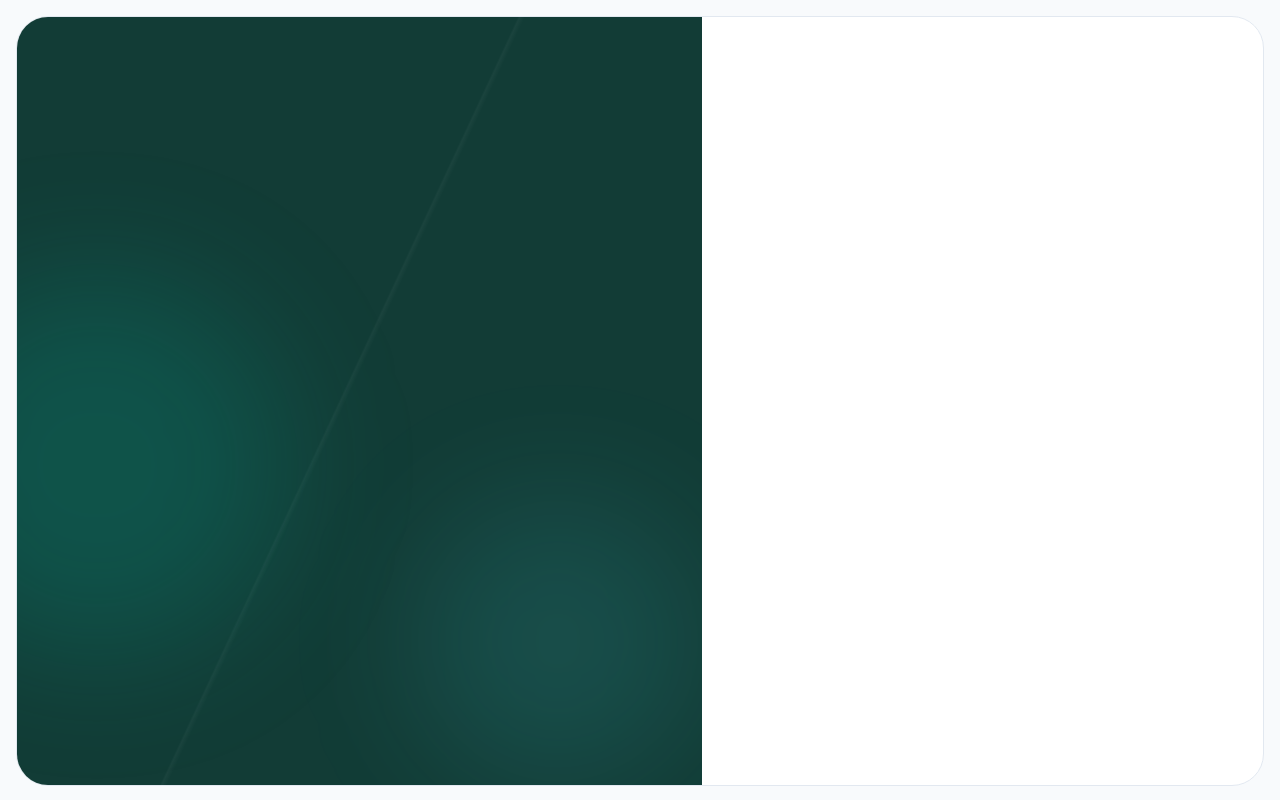
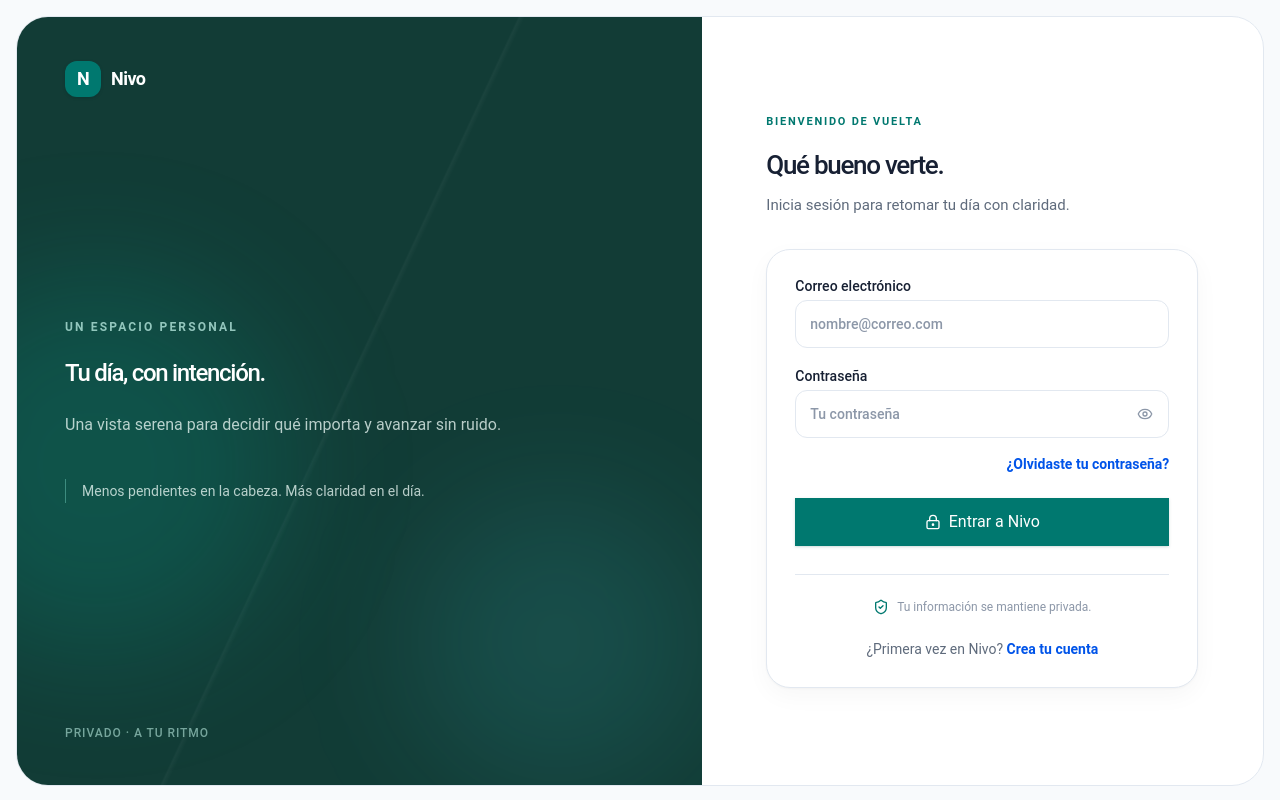
Before and after one commit to sebaguerrerof/nivo, a React (Vite) app: page /login in a window 1280 px wide. Built offline with nearby package versions, Linux system fonts and the light colour scheme; no server answers.

Commit message:
fix: keep motion content visible

```diff
--- a/src/components/motion/motion-reveal.tsx
+++ b/src/components/motion/motion-reveal.tsx
@@ -13,10 +13,10 @@ export function MotionReveal({ children, className, delay = 0 }: MotionRevealPro
 
   return (
     <m.div
-      animate={{ opacity: 1, y: 0 }}
+      animate={reducedMotion ? undefined : { y: 0 }}
       className={cn(className)}
-      initial={reducedMotion ? false : { opacity: 0, y: 12 }}
-      transition={reducedMotion ? { duration: 0 } : { delay, duration: 0.36, ease: [0.16, 1, 0.3, 1] }}
+      initial={false}
+      transition={{ delay, duration: 0.28, ease: [0.16, 1, 0.3, 1] }}
     >
       {children}
     </m.div>
```
